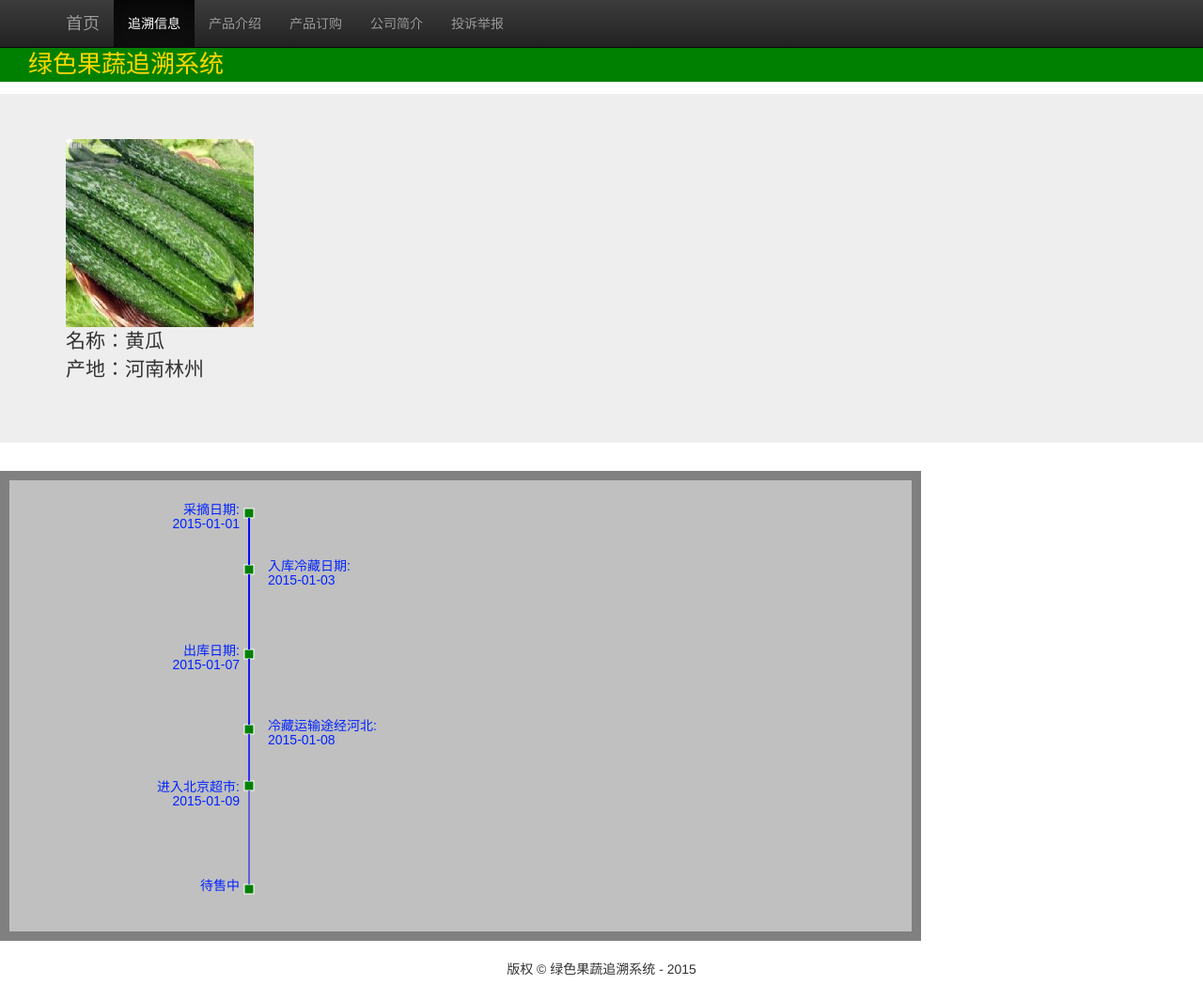
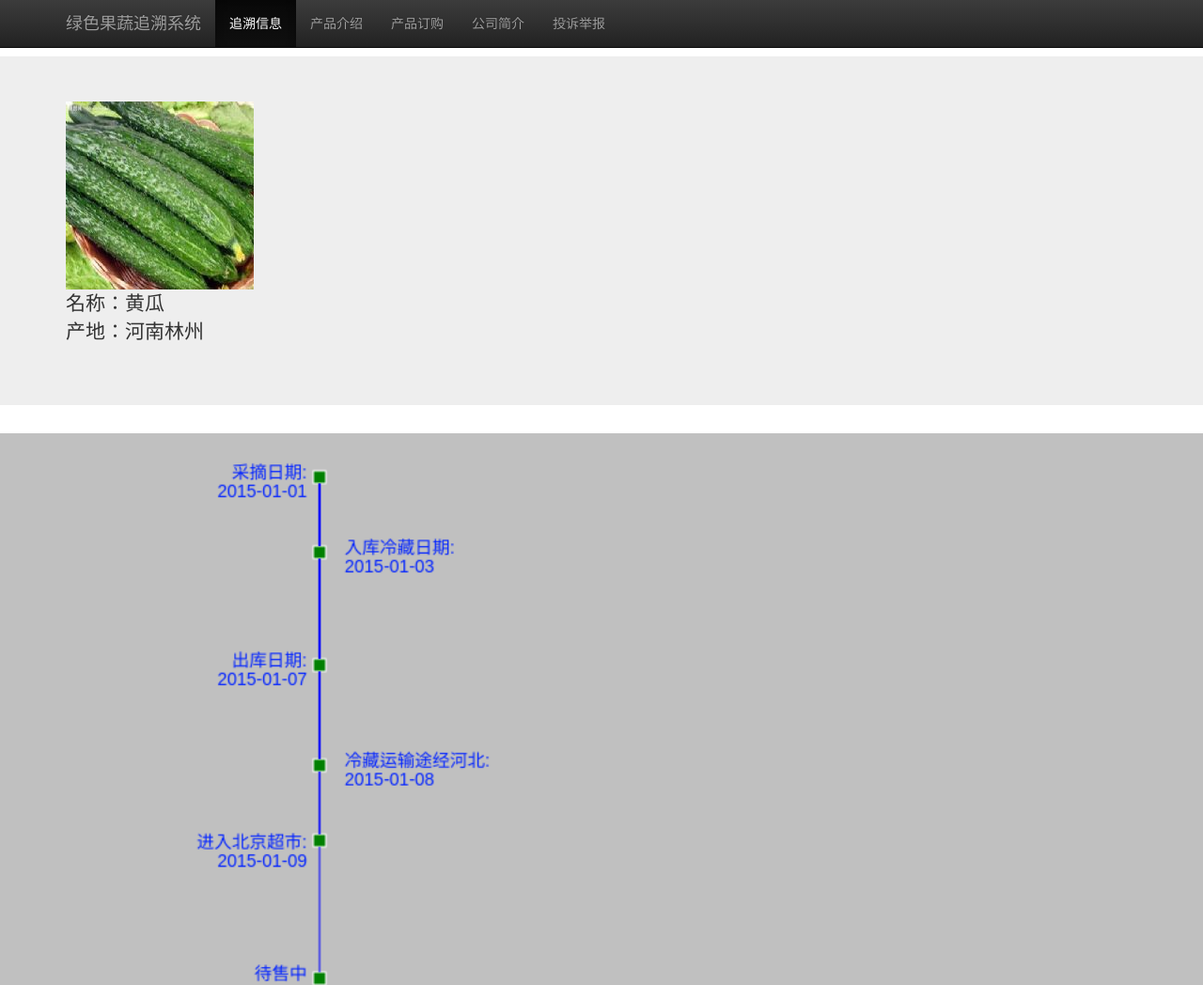
Before and after one commit to zzuwzj/QRCodeDemo, a plain HTML site: page demo.html in a window 1280 px wide. Shown: the top 1048 px of the page at 94% size. Drawn offline with nearby package versions, Linux system fonts and the light colour scheme.

Commit message:
update size

```diff
--- a/demo.html
+++ b/demo.html
@@ -14,6 +14,7 @@
 </head>
 
 <body onload="init()">
+
     <nav class="navbar navbar-inverse navbar-fixed-top" role="navigation">
         <div class="container">
             <div class="navbar-header">
@@ -23,7 +24,7 @@
                     <span class="icon-bar"></span>
                     <span class="icon-bar"></span>
                 </button>
-                <a class="navbar-brand" href="../../index.html">首页</a>
+                <a class="navbar-brand" href="#">绿色果蔬追溯系统</a>
             </div>
             <div id="navbar" class="collapse navbar-collapse">
                 <ul class="nav navbar-nav">
@@ -43,7 +44,7 @@
     </nav>
 
     <header>
-        <div class="title">绿色果蔬追溯系统</div>
+        <!-- <div class="title">绿色果蔬追溯系统</div> -->
     </header>
 
     <!-- Main jumbotron for a primary marketing message or call to action -->
--- a/javascripts/demo.js
+++ b/javascripts/demo.js
@@ -1,7 +1,14 @@
 function init() {
+
+    gWinHeight = document.body.clientHeight;
+    gWinWidth = document.body.clientWidth;
+    alert(gWinWidth + "," + gWinHeight);
+
     initCanvas('track-info', 960, 480);
     //drawCircle('track-info', 100, 30, 5);
-    var midx = 255, rectW = 10, halfRectW = 5;
+    var midx = 255,
+        rectW = 10,
+        halfRectW = 5;
     drawRect('track-info', midx - halfRectW, 30, rectW, rectW);
     drawRect('track-info', midx - halfRectW, 90, rectW, rectW);
     drawRect('track-info', midx - halfRectW, 180, rectW, rectW);
--- a/stylesheets/demo.css
+++ b/stylesheets/demo.css
@@ -1,6 +1,12 @@
+body {
+	height: 100%;
+	width:100%;
+	margin: 0;
+	padding: 0;
+}
 header {
-    margin-top: 50px;
-    height: 50px;
+    margin-top: 30px;
+    height: 30px;
 }
 header .title {
     font-size: 2.6rem;
@@ -12,13 +18,16 @@ footer {
 	text-align: center;
 }
 .main-track {
-	width: 980px;
-	height: 500px;
+	/*width: 980px;*/
+	/*height: 500px;*/
     background: grey;
     padding: 0;
     margin-bottom: 20px;
 }
 .main-track #track-info {
-	margin: 10px;
+	height: 100%;
+	width:100%;
+	margin: 0;
+	padding: 0;
 	background: silver;
 }
```
